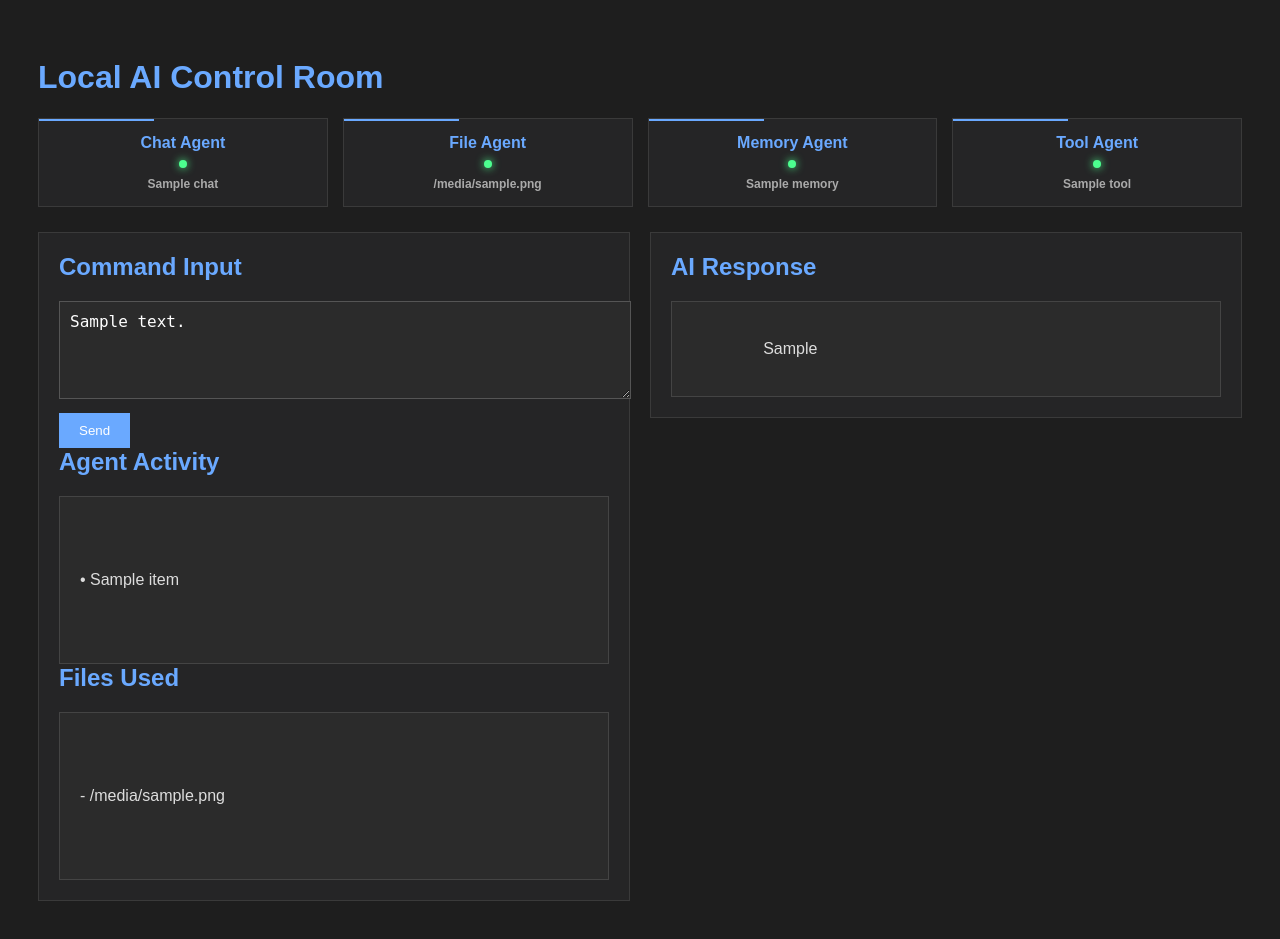
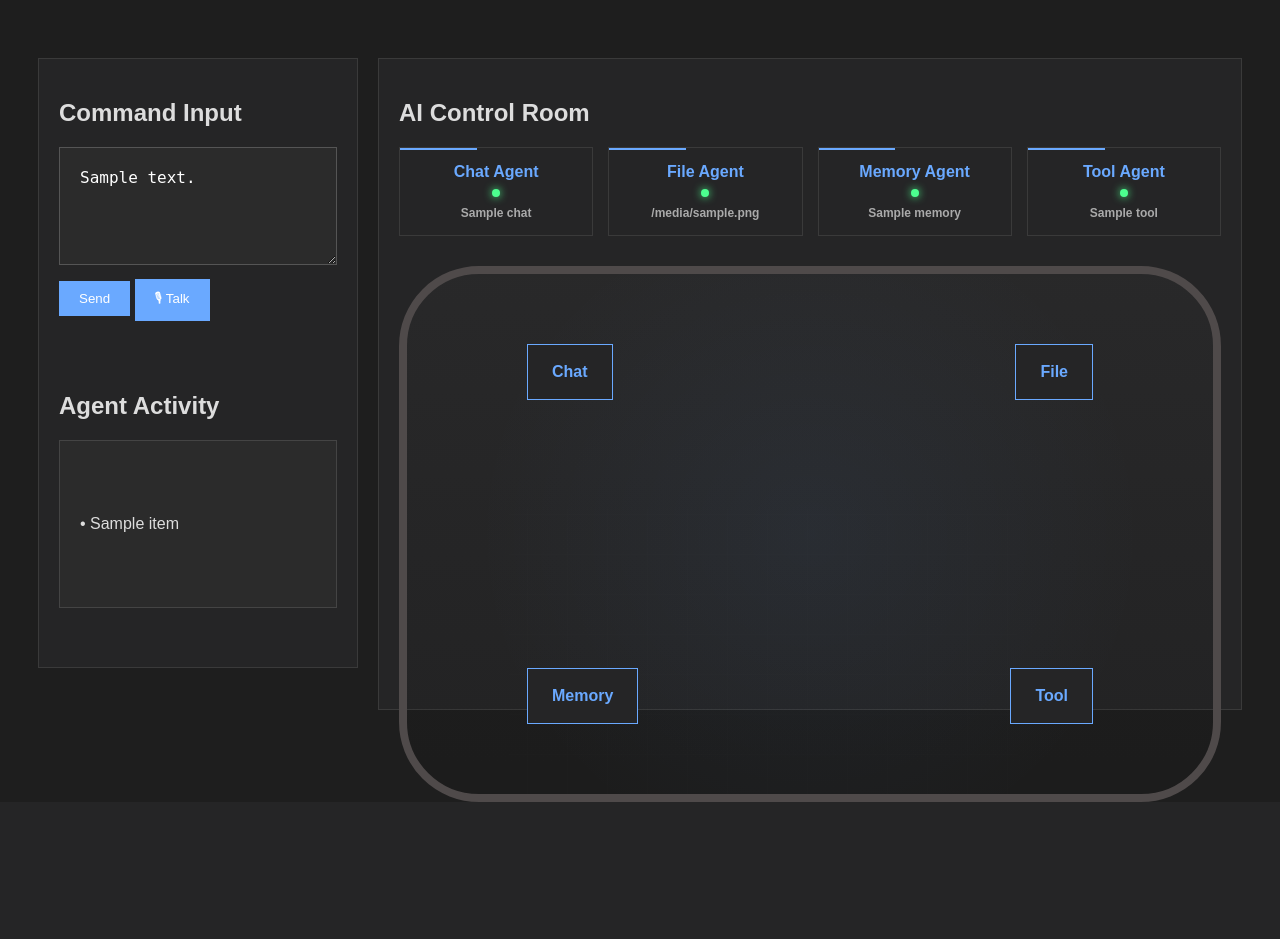
Before and after one commit to Juniordecoy/Local-coding-agent, a Python web app: template templates/index.html in a window 1280 px wide. After the commit the page ends 802 px from the top, so only its background shows below. Run offline with Jinja, Linux system fonts and the light colour scheme; the template is opened without the code that fills it: most values are stand-ins (such as "Sample title", 1, 10 or a date in 2020).

Commit message:
5/20 - Step 187 UI v1 = done Voice input = working Voice output = working Streaming = working Agent status = working Memory cap = working

```diff
--- a/memory.py
+++ b/memory.py
@@ -7,7 +7,9 @@ MEMORY_FILE = Path("memory.json")
 def load_memory():
     if MEMORY_FILE.exists():
         with open(MEMORY_FILE, "r", encoding="utf-8") as file:
-            return json.load(file)
+            messages = json.load(file)
+
+        return messages[-12:]
 
     return []
 
--- /dev/null
+++ b/static/app.js
@@ -0,0 +1,272 @@
+const chatForm = document.getElementById("chat-form");
+const userMessageInput = document.getElementById("user_message");
+const voiceBtn = document.getElementById("voice-btn");
+const voiceStatus = document.getElementById("voice-status");
+const aiResponseBox = document.getElementById("ai-response");
+const speakBtn = document.getElementById("speak-btn");
+const activityLogBox = document.getElementById("activity-log");
+const filesUsedBox = document.getElementById("files-used");
+
+const chatAgent = document.getElementById("chat-agent");
+const chatAgentStatus = chatAgent.querySelector("small");
+
+const fileAgent = document.getElementById("file-agent");
+const fileAgentStatus = fileAgent.querySelector("small");
+
+const memoryAgent = document.getElementById("memory-agent");
+const memoryAgentStatus = memoryAgent.querySelector("small");
+
+const toolAgent = document.getElementById("tool-agent");
+const toolAgentStatus = toolAgent.querySelector("small");
+
+const stageChat = document.querySelector(".stage-chat");
+const stageFile = document.querySelector(".stage-file");
+const stageMemory = document.querySelector(".stage-memory");
+const stageTool = document.querySelector(".stage-tool");
+
+function turnAgentOn(agentCard, agentStatus, statusText) {
+    agentCard.classList.add("thinking");
+    agentStatus.textContent = statusText;
+
+    if (agentCard === chatAgent) {
+        stageChat.classList.add("active-stage-agent");
+    }
+
+    if (agentCard === fileAgent) {
+        stageFile.classList.add("active-stage-agent");
+    }
+
+    if (agentCard === memoryAgent) {
+        stageMemory.classList.add("active-stage-agent");
+    }
+
+    if (agentCard === toolAgent) {
+        stageTool.classList.add("active-stage-agent");
+    }
+}
+
+function turnAgentOff(agentCard, agentStatus) {
+    agentCard.classList.remove("thinking");
+    agentStatus.textContent = "idle";
+
+    stageChat.classList.remove("active-stage-agent");
+    stageFile.classList.remove("active-stage-agent");
+    stageMemory.classList.remove("active-stage-agent");
+    stageTool.classList.remove("active-stage-agent");
+}
+
+function reactToEvent(eventText) {
+    if (eventText.startsWith("tool_agent")) {
+        turnAgentOn(toolAgent, toolAgentStatus, "used");
+    }
+
+    if (eventText.startsWith("file_agent")) {
+        turnAgentOn(fileAgent, fileAgentStatus, "used");
+    }
+
+    if (eventText.startsWith("chat_agent")) {
+        turnAgentOn(chatAgent, chatAgentStatus, "used");
+    }
+
+    if (eventText.startsWith("memory_agent")) {
+        turnAgentOn(memoryAgent, memoryAgentStatus, "used");
+    }
+}
+
+chatForm.addEventListener("submit", async function (event) {
+    event.preventDefault();
+
+    const userMessage = userMessageInput.value;
+
+    aiResponseBox.textContent = "Thinking...";
+
+    turnAgentOn(chatAgent, chatAgentStatus, "thinking");
+
+    activityLogBox.innerHTML =
+        "<div>• User submitted message</div>" +
+        "<div>• Chat Agent thinking</div>";
+
+    const response = await fetch("/stream-message", {
+        method: "POST",
+        headers: {
+            "Content-Type": "application/json"
+        },
+        body: JSON.stringify({
+            message: userMessage
+        })
+    });
+
+    const reader = response.body.getReader();
+    const decoder = new TextDecoder();
+
+    while (true) {
+        const { value, done } = await reader.read();
+
+        if (done) {
+            break;
+        }
+
+        const chunk = decoder.decode(value);
+
+        const lines = chunk.split("\n");
+
+        lines.forEach(function (line) {
+            if (line.startsWith("data: ")) {
+                const jsonText = line.replace("data: ", "");
+                const eventData = JSON.parse(jsonText);
+
+                console.log("EVENT:", eventData);
+
+                if (eventData.type === "response") {
+                    console.log("SETTING RESPONSE:", eventData.response);
+                    aiResponseBox.innerText = eventData.response;
+
+                    filesUsedBox.innerHTML = "";
+
+                    eventData.files_used.forEach(function (fileName) {
+                        filesUsedBox.innerHTML += `<div>- ${fileName}</div>`;
+                    });
+                }
+
+                if (eventData.type === "done") {
+                    setTimeout(() => {
+                        turnAgentOff(chatAgent, chatAgentStatus);
+                        turnAgentOff(toolAgent, toolAgentStatus);
+                        turnAgentOff(fileAgent, fileAgentStatus);
+                        turnAgentOff(memoryAgent, memoryAgentStatus);
+                    }, 1000);
+                }
+
+                if (eventData.type === "agent") {
+
+                    if (eventData.agent === "tool") {
+                        turnAgentOn(toolAgent, toolAgentStatus, eventData.status);
+                    }
+
+                    if (eventData.agent === "file") {
+                        turnAgentOn(fileAgent, fileAgentStatus, eventData.status);
+                    }
+
+                    if (eventData.agent === "memory") {
+                        turnAgentOn(memoryAgent, memoryAgentStatus, eventData.status);
+                    }
+
+                    if (eventData.agent === "chat") {
+                        turnAgentOn(chatAgent, chatAgentStatus, eventData.status);
+                    }
+                }
+            }
+        });
+    }
+
+    turnAgentOff(chatAgent, chatAgentStatus);
+
+});
+
+const SpeechRecognition =
+    window.SpeechRecognition || window.webkitSpeechRecognition;
+
+if (SpeechRecognition) {
+
+    const recognition = new SpeechRecognition();
+
+    recognition.lang = "en-US";
+    recognition.continuous = false;
+    recognition.interimResults = false;
+
+    voiceBtn.addEventListener("click", function () {
+
+        voiceBtn.textContent = "Listening...";
+
+        voiceStatus.textContent = "Listening for speech...";
+
+        recognition.start();
+
+    });
+
+    recognition.addEventListener("result", function (event) {
+
+        const transcript = event.results[0][0].transcript;
+
+        userMessageInput.value = transcript;
+
+        if (transcript.trim() === "") {
+            voiceBtn.textContent = "🎙 Talk";
+            return;
+        }
+
+        voiceBtn.textContent = "Sending...";
+
+        voiceStatus.textContent = `Captured: "${transcript}" — press Send`;
+
+    });
+
+    recognition.addEventListener("end", function () {
+
+        setTimeout(function () {
+            voiceBtn.textContent = "🎙 Talk";
+            voiceStatus.textContent = "";
+        }, 1200);
+
+    });
+
+    recognition.addEventListener("error", function (event) {
+        console.log("Speech error:", event.error);
+        voiceBtn.textContent = "Mic error";
+    });
+
+} else {
+
+    alert("Speech Recognition is not supported in this browser.");
+
+}
+
+let availableVoices = [];
+
+function loadVoices() {
+    availableVoices = speechSynthesis.getVoices();
+    console.log("Loaded voices:", availableVoices);
+}
+
+loadVoices();
+
+speechSynthesis.onvoiceschanged = loadVoices;
+
+speakBtn.addEventListener("click", function () {
+
+    console.log("Speak button clicked");
+
+    const text = aiResponseBox.innerText;
+
+    if (!text.trim()) {
+        console.log("No text to speak");
+        return;
+    }
+
+    if (!window.speechSynthesis) {
+        console.log("Speech synthesis not supported");
+        alert("Speech synthesis is not supported in this browser.");
+        return;
+    }
+
+    const utterance = new SpeechSynthesisUtterance(text);
+    const ziraVoice = availableVoices.find(voice =>
+        voice.name.includes("Zira")
+    );
+
+    if (ziraVoice) {
+        utterance.voice = ziraVoice;
+    }
+
+    utterance.rate = 1;
+    utterance.pitch = 1;
+    utterance.volume = 1;
+
+    speechSynthesis.cancel();
+    console.log("Available voices:", availableVoices);
+    availableVoices.forEach((voice, index) => {
+        console.log(index, voice.name);
+    });
+    speechSynthesis.speak(utterance);
+
+});
--- a/static/style.css
+++ b/static/style.css
@@ -11,12 +11,13 @@ h1 {
 
 textarea {
     width: 100%;
-    max-width: 800px;
+    box-sizing: border-box;
     background: #2b2b2b;
     color: white;
     border: 1px solid #555;
-    padding: 10px;
+    padding: 20px;
     font-size: 16px;
+    resize: vertical;
 }
 
 button {
@@ -153,3 +154,130 @@ button:hover {
         opacity: 0.5;
     }
 }
+
+.control-room-layout {
+    display: grid;
+    grid-template-columns: 320px 1fr;
+    gap: 20px;
+    height: calc(100vh - 190px);
+    margin-top: 20px;
+}
+
+.side-panel,
+.environment-panel {
+    background: #252526;
+    border: 1px solid #3a3a3a;
+    padding: 20px;
+}
+
+.side-panel {
+    overflow-y: auto;
+    overflow-x: hidden;
+    display: flex;
+    flex-direction: column;
+    gap: 18px;
+}
+
+.environment-panel {
+    min-height: 100%;
+}
+
+.side-block {
+    margin-bottom: 25px;
+}
+
+.side-block .response-box {
+    max-height: 220px;
+    overflow-y: auto;
+}
+
+#ai-response {
+    min-height: 180px;
+    max-height: 380px;
+    overflow-y: auto;
+}
+
+.virtual-stage {
+    margin-top: 30px;
+    height: 520px;
+    border: 8px solid #4f4a4a;
+    border-radius: 80px;
+    display: flex;
+    align-items: center;
+    justify-content: center;
+    color: #dddddd;
+    position: relative;
+    overflow: hidden;
+    isolation: isolate;
+    background:
+        radial-gradient(circle at center, rgba(106,169,255,0.06), transparent 70%),
+        linear-gradient(to bottom, rgba(255,255,255,0.015), rgba(0,0,0,0.08));
+}
+
+.virtual-stage::before {
+    content: "";
+    position: absolute;
+    inset: 0;
+    background-image:
+        linear-gradient(rgba(255,255,255,0.02) 1px, transparent 1px),
+        linear-gradient(90deg, rgba(255,255,255,0.02) 1px, transparent 1px);
+
+    background-size: 40px 40px;
+    opacity: 0.25;
+    pointer-events: none;
+    z-index: 1;
+}
+
+.stage-label {
+    max-width: 420px;
+    text-align: center;
+    font-weight: bold;
+    line-height: 1.4;
+}
+
+.stage-agent {
+    border: 1px solid #6aa9ff;
+    padding: 18px 24px;
+    background: #252526;
+    color: #6aa9ff;
+    font-weight: bold;
+    position: absolute;
+    z-index: 2;
+}
+
+.virtual-stage {
+    position: relative;
+}
+
+.stage-chat {
+    top: 70px;
+    left: 120px;
+}
+
+.stage-file {
+    top: 70px;
+    right: 120px;
+}
+
+.stage-memory {
+    bottom: 70px;
+    left: 120px;
+}
+
+.stage-tool {
+    bottom: 70px;
+    right: 120px;
+}
+
+.stage-agent.active-stage-agent {
+    border-color: #4cff8f;
+    color: #4cff8f;
+    box-shadow: 0 0 18px rgba(76, 255, 143, 0.35);
+    transform: scale(1.05);
+}
+
+.mini-status {
+    margin-top: 8px;
+    color: #aaaaaa;
+    font-size: 13px;
+}
--- a/templates/index.html
+++ b/templates/index.html
@@ -5,80 +5,91 @@
     <link rel="stylesheet" href="{{ url_for('static', filename='style.css') }}">
 </head>
 <body>
-    <h1>Local AI Control Room</h1>
+    <div class="control-room-layout">
+        <div class="side-panel">
 
-    <div class="agent-zones">
+            <div class="side-block">
+                <h2>Command Input</h2>
 
-        <div class="agent-card {{ agent_status.chat }}">
-            <div>Chat Agent</div>
-            <span class="status-dot"></span>
-            <small>{{ agent_status.chat }}</small>
-        </div>
+                <form id="chat-form">
+                    <textarea id="user_message" name="user_message" rows="4" cols="60" placeholder="Talk to your AI...">{{ user_message }}</textarea>
+                    <br>
+                    <button type="submit">Send</button>
+                    <button type="button" id="voice-btn">🎙 Talk</button>
+                    <div id="voice-status" class="mini-status"></div>
+                </form>
+            </div>
 
-        <div class="agent-card {{ agent_status.file }}">
-            <div>File Agent</div>
-            <span class="status-dot"></span>
-            <small>{{ agent_status.file }}</small>
-        </div>
-
-        <div class="agent-card {{ agent_status.memory }}">
-            <div>Memory Agent</div>
-            <span class="status-dot"></span>
-            <small>{{ agent_status.memory }}</small>
-        </div>
-
-        <div class="agent-card {{ agent_status.tool }}">
-            <div>Tool Agent</div>
-            <span class="status-dot"></span>
-            <small>{{ agent_status.tool }}</small>
-        </div>
-
-    </div>
-
-    <div class="dashboard-grid">
-
-        <div class="panel">
-
-            <h2>Command Input</h2>
-
-            <form method="POST">
-                <textarea name="user_message" rows="4" cols="60" placeholder="Talk to your AI...">{{ user_message }}</textarea>
-                <br>
-                <button type="submit">Send</button>
-            </form>
-
-            {% if activity_log %}
+            <div class="side-block">
                 <h2>Agent Activity</h2>
 
-                <div class="response-box">
+                <div class="response-box" id="activity-log">
                     {% for item in activity_log %}
                         <div>• {{ item }}</div>
                     {% endfor %}
                 </div>
-            {% endif %}
+            </div>
 
-            {% if files_used %}
+            <div class="side-block">
                 <h2>Files Used</h2>
 
-                <div class="response-box">
+                <div class="response-box" id="files-used">
                     {% for file in files_used %}
                         <div>- {{ file }}</div>
                     {% endfor %}
                 </div>
-            {% endif %}
+            </div>
 
-        </div>
+            <div class="side-block">
+                <h2>AI Response</h2>
 
-        <div class="panel">
-
-            <h2>AI Response</h2>
-
-            <div class="response-box">
-                {{ ai_response }}
+                <button type="button" id="speak-btn">🔊 Speak Response</button>
+                <div class="response-box" id="ai-response">
+                    {{ ai_response }}
+                </div>
             </div>
 
         </div>
 
+        <div class="environment-panel">
+
+            <h2>AI Control Room</h2>
+
+            <div class="agent-zones">
+
+                <div id="chat-agent" class="agent-card {{ agent_status.chat }}">
+                    <div>Chat Agent</div>
+                    <span class="status-dot"></span>
+                    <small>{{ agent_status.chat }}</small>
+                </div>
+
+                <div id="file-agent" class="agent-card {{ agent_status.file }}">
+                    <div>File Agent</div>
+                    <span class="status-dot"></span>
+                    <small>{{ agent_status.file }}</small>
+                </div>
+
+                <div id="memory-agent" class="agent-card {{ agent_status.memory }}">
+                    <div>Memory Agent</div>
+                    <span class="status-dot"></span>
+                    <small>{{ agent_status.memory }}</small>
+                </div>
+
+                <div id="tool-agent" class="agent-card {{ agent_status.tool }}">
+                    <div>Tool Agent</div>
+                    <span class="status-dot"></span>
+                    <small>{{ agent_status.tool }}</small>
+                </div>
+
+            </div>
+            <div class="virtual-stage">
+                <div class="stage-agent stage-chat">Chat</div>
+                <div class="stage-agent stage-file">File</div>
+                <div class="stage-agent stage-memory">Memory</div>
+                <div class="stage-agent stage-tool">Tool</div>
+            </div>
+        </div>
     </div>
+<script src="{{ url_for('static', filename='app.js') }}"></script>
 </body>
 </html>
```
Also changed, not shown: main.py (+12 -2 lines), ui.py (+43 -2 lines).
